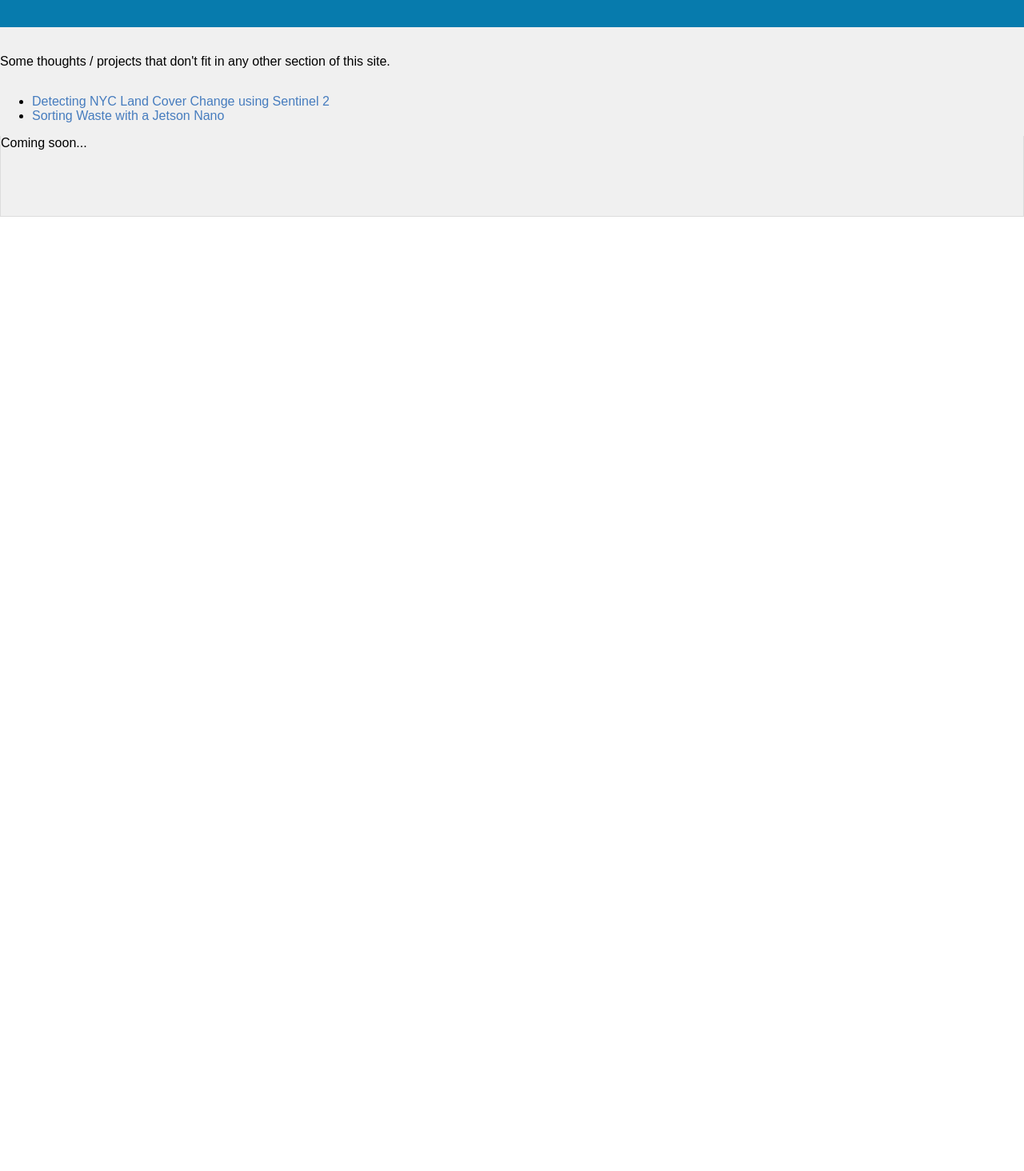
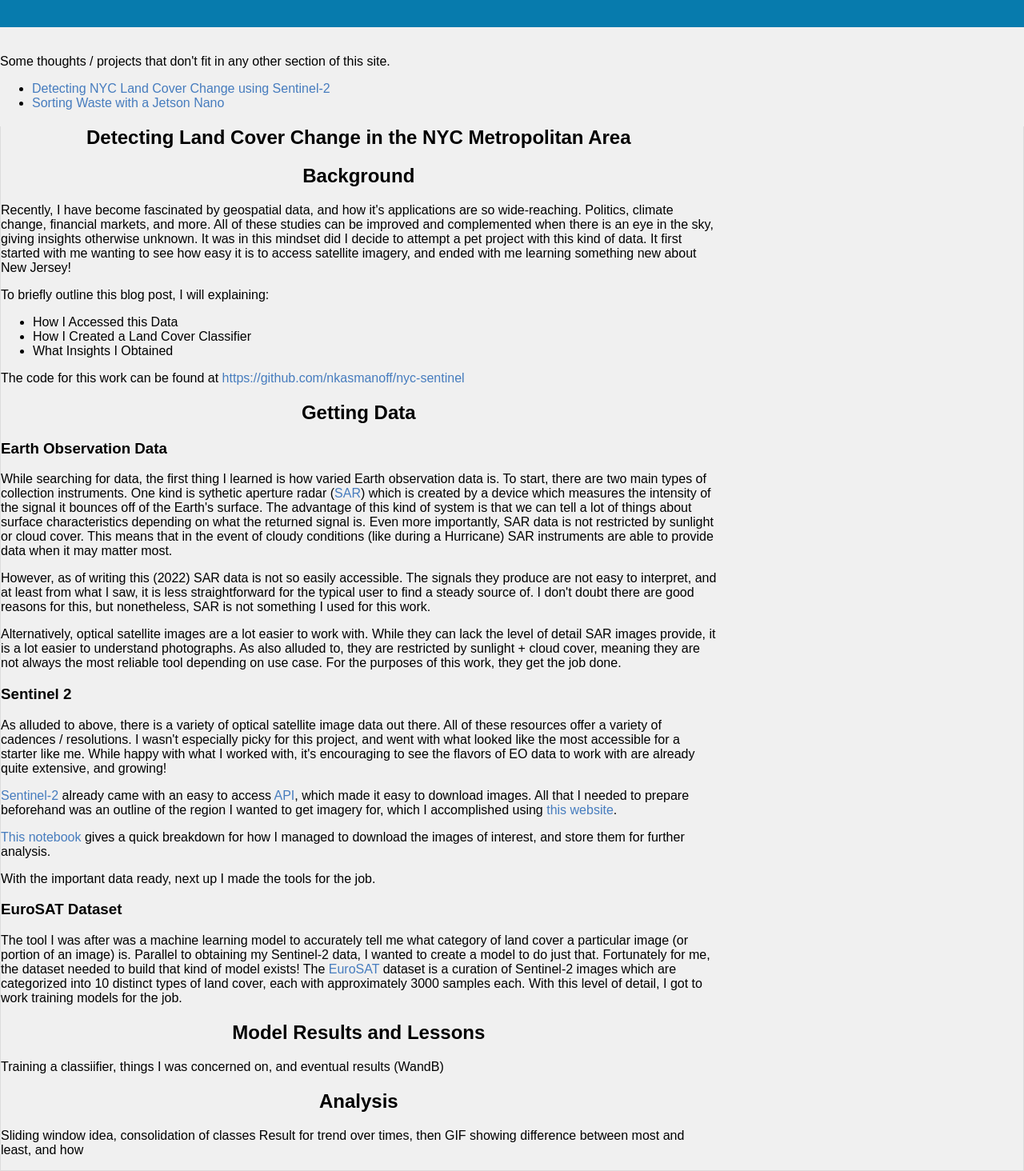
Before and after one commit to nkasmanoff/nkasmanoff.github.io, a React (Create React App) app: page /blog in a window 1280 px wide. Shown: the part 66-1530 px from the top of the page at 80% size. Before the commit the page ends 800 px from the top, so only its background shows below. Built offline with nearby package versions, Linux system fonts and the light colour scheme.

Commit message:
updates to style

```diff
--- a/src/App.css
+++ b/src/App.css
@@ -22,3 +22,11 @@ a {
   display: block;
   margin-left: auto;
   margin-right: auto}
+
+
+.researchPost {
+  width: 70%;
+  flex-direction: column;
+  font-family: Arial, Helvetica, sans-serif;
+  background-color: #f0f0f0;
+}
--- a/src/pages/Blog.js
+++ b/src/pages/Blog.js
@@ -6,7 +6,7 @@ import "../styles/Blog.css";
 
 function Blog(){
     const tabContent = [
-      {title: "Detecting NYC Land Cover Change using Sentinel 2",
+      {title: "Detecting NYC Land Cover Change using Sentinel-2",
         content: nycSentinel.call()},
         {
           title: "Sorting Waste with a Jetson Nano",
--- a/src/pages/blogPosts/nycSentinel.js
+++ b/src/pages/blogPosts/nycSentinel.js
@@ -3,9 +3,88 @@ import React from "react";
 
 function nycSentinel(){
 
-    return (<article>
-        Coming soon...
-    </article>)
+    return (<article className="blogPost" justify="center">
+        <center>
+            <h1 justify = "center">Detecting Land Cover Change in the NYC Metropolitan Area</h1>
+            </center>
+
+            <center>
+            <h2 justify = "center">Background</h2>
+            </center>
+            <p>
+
+                Recently, I have become fascinated by geospatial data, and how it's applications are so wide-reaching.
+                Politics, climate change, financial markets, and more. All of these studies can be improved and complemented when there is an
+                eye in the sky, giving insights otherwise unknown. It was in this mindset did I decide to attempt a pet project with this kind of data.
+                It first started with me wanting to see how easy it is to access satellite imagery, and ended with me learning something new about New Jersey!
+
+                </p>
+
+                <p>To briefly outline this blog post, I will explaining:
+                     <ul>
+                        <li>How I Accessed this Data</li>
+                        <li>How I Created a Land Cover Classifier</li>
+                        <li>What Insights I Obtained</li>
+                        </ul>
+
+            </p>
+            <p>
+                The code for this work can be found at <a href="https://github.com/nkasmanoff/nyc-sentinel">https://github.com/nkasmanoff/nyc-sentinel</a>
+            </p>
+
+            <center>
+            <h2 justify = "center">Getting Data</h2>
+            </center>
+            <h3> Earth Observation Data</h3>
+            <p> While searching for data, the first thing I learned is how varied Earth observation data is. To start, there are two main types of collection instruments.
+                One kind is sythetic aperture radar  (<a href="https://www.earthdata.nasa.gov/learn/backgrounders/what-is-sar">SAR</a>) which is created by a device which measures the intensity of the signal
+                it bounces off of the Earth's surface. The advantage of this kind of system is that we can tell a lot of things about surface characteristics depending on what the returned signal is.
+
+                Even more importantly, SAR data is not restricted by sunlight or cloud cover. This means that in the event of cloudy conditions (like during a Hurricane) SAR instruments are able to provide data when it may matter most.
+            </p>
+            <p> However, as of writing this (2022) SAR data is not so easily accessible. The signals they produce are not easy to interpret, and at least from what I saw, it is less straightforward for the typical user to find
+                a steady source of. I don't doubt there are good reasons for this, but nonetheless, SAR is not something I used for this work.</p>
+
+            <p> Alternatively, optical satellite images are a lot easier to work with. While they can lack the level of detail SAR images provide, it is a lot easier to understand photographs. As also alluded to, they are restricted by sunlight + cloud cover, meaning they
+                are not always the most reliable tool depending on use case. For the purposes of this work, they get the job done.
+            </p>
+            <h3> Sentinel 2</h3>
+                <p>As alluded to above, there is a variety of optical satellite image data out there. All of these resources offer a variety of cadences / resolutions. I wasn't especially picky for this project,
+                    and went with what looked like the most accessible for a starter like me.
+                    While happy with what I worked with, it's encouraging to see the flavors of EO data to work with are already quite extensive, and growing!
+                </p>
+                <p> <a href="https://sentinel.esa.int/web/sentinel/missions/sentinel-2">Sentinel-2</a> already came with an easy to access <a href="https://github.com/sentinelsat/sentinelsat">API</a>,
+                which made it easy to download images. All that I needed to prepare beforehand was an outline of the region I wanted to get imagery for, which I accomplished using <a href="http://geojson.io/#map=12/40.7579/-73.9651">this website</a>.   </p>
+
+                <p><a href="https://github.com/nkasmanoff/nyc-sentinel/blob/main/Sentinel%20Data%20Download%20Script.ipynb">This notebook</a> gives a quick breakdown for how I managed to download the images of interest, and
+                store them for further analysis.</p> With the important data ready, next up I made the tools for the job.
+
+            <h3> EuroSAT Dataset</h3>
+            <p> The tool I was after was a machine learning model to accurately tell me what category of land cover a particular image (or portion of an image) is. Parallel to obtaining my Sentinel-2 data, I wanted to create a model to do just that. Fortunately for me,
+                the dataset needed to build that kind of model exists! The <a href="https://github.com/phelber/EuroSAT">EuroSAT</a> dataset is a curation of Sentinel-2 images which are categorized into 10 distinct types of land cover, each with approximately 3000 samples each.
+                With this level of detail, I got to work training models for the job.
+                </p>
+
+
+
+        <center>
+            <h2 justify = "center">Model Results and Lessons</h2>
+            </center>
+            <p> Training a classiifier, things I was concerned on, and eventual results (WandB)</p>
+
+            <center>
+            <h2 justify = "center">Analysis</h2>
+            </center>
+
+            <p>
+                Sliding window idea, consolidation of classes
+
+                Result for trend over times, then GIF showing difference between most and least, and how
+
+            </p>
+             </article>)
+
+
 
 }
 
--- a/src/pages/blogPosts/wasteClassifier.js
+++ b/src/pages/blogPosts/wasteClassifier.js
@@ -3,7 +3,7 @@ import React from "react";
 
 function wasteClassifier(){
 
-    return  (<article>
+    return  (<article className="blogPost">
         <center>
             <h1 justify = "center">Sorting Waste with Jetson Nano</h1>
             </center>
--- a/src/pages/projectArticles/burstCube.js
+++ b/src/pages/projectArticles/burstCube.js
@@ -3,7 +3,7 @@ import React from "react";
 import burstcubeLocalization from '../../images/burstcubeLocalization.png'
 function burstCube(){
 
-    return  (   <article>
+    return  (  <article className="researchPost">
         <center>
             <h1>BurstCube</h1>
         </center>
--- a/src/pages/projectArticles/dmtogal.js
+++ b/src/pages/projectArticles/dmtogal.js
@@ -3,7 +3,7 @@ import React from "react";
 import pFields from '../../images/pFields.png'
 function dmtogal(){
 
-    return  ( 	<article>
+    return  ( 	<article className="researchPost">
                     <center>
                 <h1>dm2gal</h1>
             </center>
--- a/src/pages/projectArticles/fdl.js
+++ b/src/pages/projectArticles/fdl.js
@@ -3,7 +3,7 @@ import ESTR from '../../images/ESTR.png'
 
 function fdl(){
 
-    return  (								<article>
+    return  (								<article className="researchPost">
         <center>
             <h1>Automated Reporting of Natural Events using Staellite Imagery and Metadata</h1>
         </center>
--- a/src/pages/projectArticles/mriContentDetection.js
+++ b/src/pages/projectArticles/mriContentDetection.js
@@ -4,7 +4,7 @@ import autoLabel from '../../images/autoLabel.png'
 
 function mriContentDetection(){
 
-    return  (	<article>
+    return  (	<article className="researchPost">
         <center>
             <h3>A Practical DL-based Tool for Medical Image Specifications</h3>
         </center>
--- a/src/pages/projectArticles/oaiSsl.js
+++ b/src/pages/projectArticles/oaiSsl.js
@@ -3,12 +3,12 @@ import React from "react";
 import oaiCausalModel from '../../images/oaiCausalModel.png'
 function oaiSsl(){
 
-    return  ( 								<article>
+    return  ( 								<article className="researchPost">
 
         <center>
             <h1>OA Progression Prediction using Self-Supervised Representation Learning</h1>
         </center>
-        <img src={oaiCausalModel} alt="" className="projectImage" justify="center"/>
+        <img src={oaiCausalModel} alt="" className="projectImage" justify="center" width="500"/>
 
         <p> As a a research engineer at NYU Langone Health, I worked at the <a href="https://med.nyu.edu/faculty/cem-m-deniz">DenizLab</a> to predict whether or not an individual will develop Osteoarthtitis (OA) based on a given snapshot, aka a knee MRI.
 
--- a/src/styles/Blog.css
+++ b/src/styles/Blog.css
@@ -1,7 +1,5 @@
-.article {
-    width: 100%;
-    display: flex;
-
+.blogPost {
+    width: 70%;
     flex-direction: column;
     font-family: Arial, Helvetica, sans-serif;
     background-color: #f0f0f0;
```
